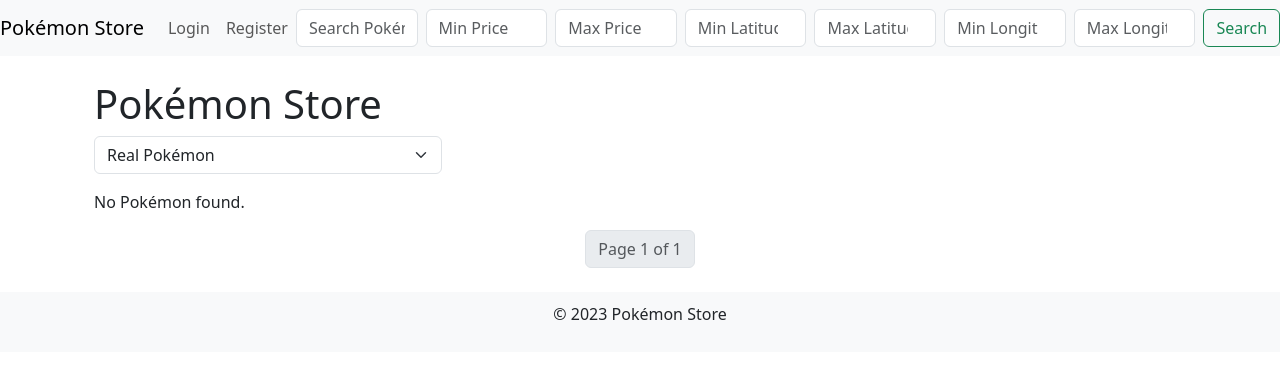
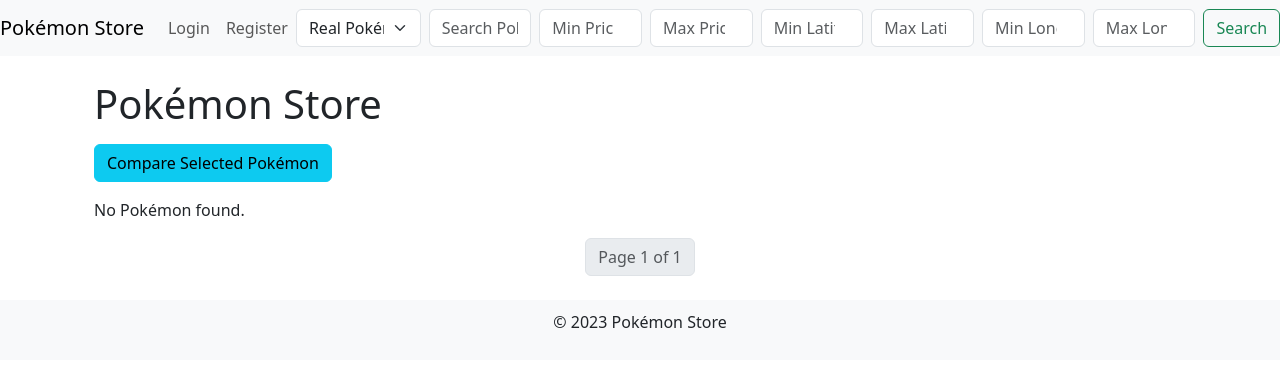
Before and after one commit to QihangWan/For-solo-pokemon-store, a Django app: page / in a window 1280 px wide. Shown: the top 367 px of the page. Run offline with Django 4.2, Linux system fonts and the light colour scheme; data that the repository does not hold is empty.

Commit message:
Add Pokémon comparison feature with Compare Selected Pokémon button

```diff
--- a/naming/templates/base.html
+++ b/naming/templates/base.html
@@ -17,7 +17,7 @@
                 {% if user.is_superuser %}
                     <a class="nav-link" href="{% url 'admin_dashboard' %}">Admin Dashboard</a>
                 {% endif %}
-                <a class="nav-link" href="{% url 'cart_view' %}">Cart</a> <!-- 添加购物车链接 -->
+                <a class="nav-link" href="{% url 'cart_view' %}">Cart</a>
                 <a class="nav-link" href="{% url 'order_history' %}">My Orders</a>
                 <a class="nav-link" href="{% url 'logout' %}">Logout</a>
             {% else %}
@@ -26,14 +26,19 @@
             {% endif %}
         </div>
         <form class="d-flex ms-auto" method="get" action="{% url 'pokemon_list' %}">
-          <input class="form-control me-2" type="text" name="q" placeholder="Search Pokémon">
-          <input class="form-control me-2" type="number" name="price_min" placeholder="Min Price" step="0.01">
-          <input class="form-control me-2" type="number" name="price_max" placeholder="Max Price" step="0.01">
-          <input class="form-control me-2" type="number" name="lat_min" placeholder="Min Latitude" step="0.01">
-          <input class="form-control me-2" type="number" name="lat_max" placeholder="Max Latitude" step="0.01">
-          <input class="form-control me-2" type="number" name="lon_min" placeholder="Min Longitude" step="0.01">
-          <input class="form-control me-2" type="number" name="lon_max" placeholder="Max Longitude" step="0.01">
-          <button class="btn btn-outline-success" type="submit">Search</button>
+            <!-- 添加分类选择 -->
+            <select name="category" class="form-select me-2" onchange="this.form.submit()">
+                <option value="real" {% if request.GET.category == 'real' %}selected{% endif %}>Real Pokémon</option>
+                <option value="virtual" {% if request.GET.category == 'virtual' %}selected{% endif %}>Virtual Pokémon</option>
+            </select>
+            <input class="form-control me-2" type="text" name="q" placeholder="Search Pokémon" value="{{ request.GET.q }}">
+            <input class="form-control me-2" type="number" name="price_min" placeholder="Min Price" step="0.01" value="{{ request.GET.price_min }}">
+            <input class="form-control me-2" type="number" name="price_max" placeholder="Max Price" step="0.01" value="{{ request.GET.price_max }}">
+            <input class="form-control me-2" type="number" name="lat_min" placeholder="Min Latitude" step="0.01" value="{{ request.GET.lat_min }}">
+            <input class="form-control me-2" type="number" name="lat_max" placeholder="Max Latitude" step="0.01" value="{{ request.GET.lat_max }}">
+            <input class="form-control me-2" type="number" name="lon_min" placeholder="Min Longitude" step="0.01" value="{{ request.GET.lon_min }}">
+            <input class="form-control me-2" type="number" name="lon_max" placeholder="Max Longitude" step="0.01" value="{{ request.GET.lon_max }}">
+            <button class="btn btn-outline-success" type="submit">Search</button>
         </form>
     </nav>
     <div class="container mt-4">
--- a/naming/templates/pokemon_list.html
+++ b/naming/templates/pokemon_list.html
@@ -2,26 +2,23 @@
 {% block content %}
 <div class="container mt-4">
     <h1>Pokémon Store</h1>
-    <div class="row mb-3">
-        <div class="col-md-4">
-            <form method="get" action="{% url 'pokemon_list' %}">
-                <select name="category" class="form-select" onchange="this.form.submit()">
-                    <option value="real" {% if category == 'real' %}selected{% endif %}>Real Pokémon</option>
-                    <option value="virtual" {% if category == 'virtual' %}selected{% endif %}>Virtual Pokémon</option>
-                </select>
-                {% if category %}
-                <input type="hidden" name="q" value="{{ query }}">
-                <input type="hidden" name="type" value="{{ type_filter }}">
-                <input type="hidden" name="price_min" value="{{ request.GET.price_min }}">
-                <input type="hidden" name="price_max" value="{{ request.GET.price_max }}">
-                {% endif %}
-            </form>
+    <!-- 比较表单 -->
+    <form method="get" action="{% url 'compare_pokemons' %}">
+        <!-- 将按钮移到列表上方 -->
+        <div class="row mt-3 mb-3">
+            <div class="col-md-12">
+                <button type="submit" class="btn btn-info">Compare Selected Pokémon</button>
             </div>
         </div>
         <div class="row">
             {% for pokemon in page_obj %}
             <div class="col-md-4 mb-4">
                 <div class="card h-100">
+                    <!-- 添加复选框 -->
+                    <div class="form-check m-2">
+                        <input type="checkbox" name="pokemon_ids" value="{{ pokemon.id }}" class="form-check-input">
+                        <label class="form-check-label">Select to compare</label>
+                    </div>
                     {% if pokemon.sprite %}
                     <img src="{{ pokemon.sprite }}" alt="{{ pokemon.name }}" class="card-img-top mx-auto" style="width: 100px; height: 100px;">
                     {% else %}
@@ -48,6 +45,7 @@
             <p>No Pokémon found.</p>
             {% endfor %}
         </div>
+    </form>
 
     <!-- 分页导航 -->
     <nav aria-label="Page navigation">
--- a/naming/urls.py
+++ b/naming/urls.py
@@ -6,10 +6,11 @@
     path('cart/add/<int:pokemon_id>/', views.add_to_cart, name='add_to_cart'),
     path('cart/', views.cart_view, name='cart_view'),
     path('checkout/', views.checkout, name='checkout'),
-    path('register/', views.register, name='register'),
+    path('compare/', views.compare_pokemons, name='compare_pokemons'),  # 新增
     path('pokemon/<int:pk>/', views.pokemon_detail, name='pokemon_detail'),
     path('pokemon/<int:pk>/order/', views.order_pokemon, name='order_pokemon'),
     path('dashboard/', views.admin_dashboard, name='admin_dashboard'),
     path('orders/', views.order_history, name='order_history'),
     path('orders/<int:order_id>/', views.order_detail, name='order_detail'),
+    path('register/', views.register, name='register'),
 ]
--- a/naming/views.py
+++ b/naming/views.py
@@ -10,15 +10,13 @@
 
 # 宝可梦列表视图（带分页、分类和位置范围搜索）
 def pokemon_list(request):
-    # 获取分类参数
     category = request.GET.get('category', 'real')
     print(f"Category: {category}")
-    pokemons = Pokemon.objects.filter(category=category).order_by('id')  # 添加 order_by('id') 排序
+    pokemons = Pokemon.objects.filter(category=category).order_by('id')
     print(f"Found {pokemons.count()} Pokémon for category {category}")
     print(f"Database path: {Pokemon.objects.db}")
     print(f"Database file: {connections['default'].settings_dict['NAME']}")
 
-    # 获取搜索参数
     query = request.GET.get('q', '')
     type_filter = request.GET.get('type', '')
     price_min = request.GET.get('price_min', '')
@@ -28,7 +26,6 @@
     lon_min = request.GET.get('lon_min', '')
     lon_max = request.GET.get('lon_max', '')
 
-    # 应用搜索条件
     if query:
         pokemons = pokemons.filter(Q(name__icontains=query) | Q(type__icontains=query))
     if type_filter:
@@ -40,7 +37,6 @@
     if lon_min and lon_max:
         pokemons = pokemons.filter(location_x__range=(lon_min, lon_max))
 
-    # 分页：每页100只宝可梦
     paginator = Paginator(pokemons, 100)
     page_number = request.GET.get('page')
     page_obj = paginator.get_page(page_number)
@@ -150,3 +146,9 @@
 # 500错误处理视图
 def handler500(request):
     return render(request, '500.html', status=500)
+
+# 比较宝可梦视图
+def compare_pokemons(request):
+    pokemon_ids = request.GET.getlist('pokemon_ids')
+    pokemons = Pokemon.objects.filter(id__in=pokemon_ids)
+    return render(request, 'compare.html', {'pokemons': pokemons})
```
Also changed, not shown: naming/templates/compare.html (added, +48 -0 lines). Lines whose indentation alone changed are shown as unchanged.
